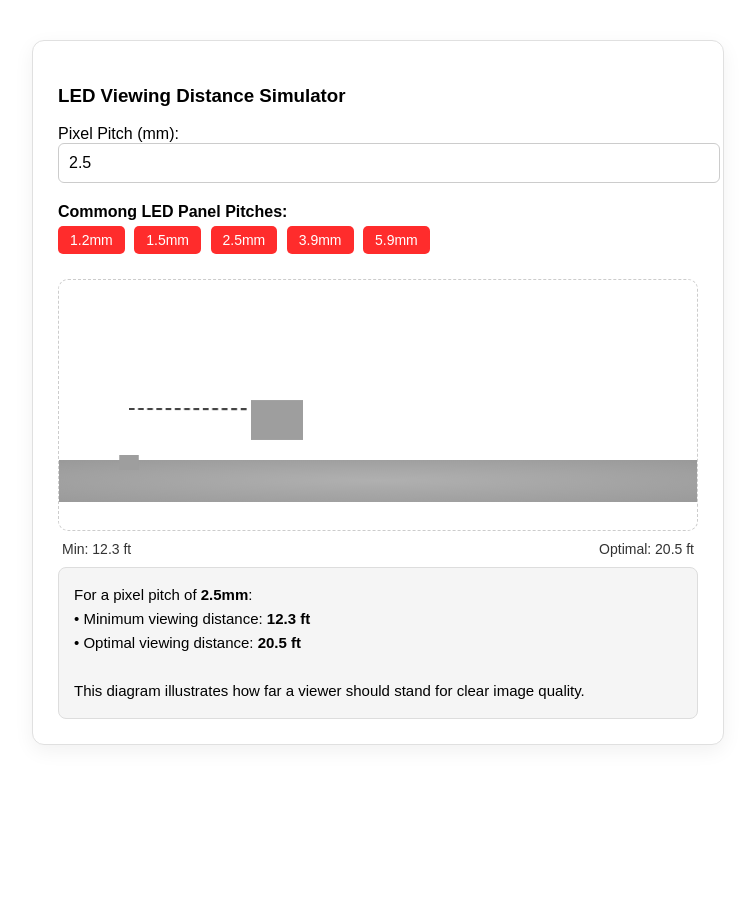
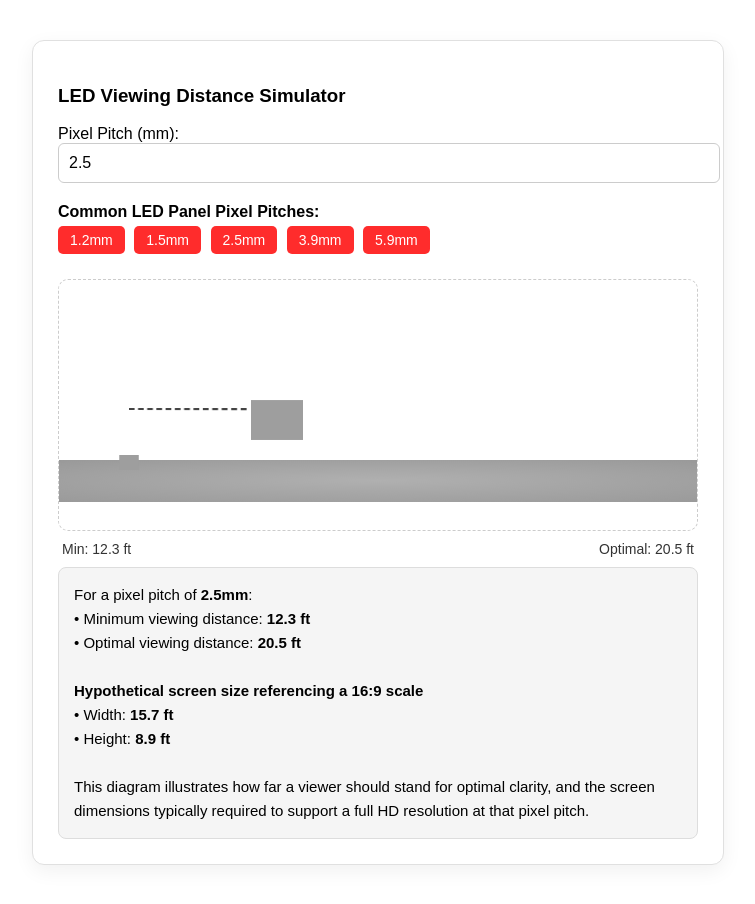
Before and after one commit to JemarDeleon/ViewingDistanceCalculator, a plain HTML site: page index.html in a window 1280 px wide. Shown: the whole page, without its empty margins (262-1017 px from the left). Before the commit the page ends 800 px from the top, so only its background shows below. Drawn offline with Linux system fonts and the light colour scheme; grey boxes are pictures that could not be loaded.

Commit message:
Update index.html

```diff
--- a/index.html
+++ b/index.html
@@ -1,4 +1,5 @@
 <!DOCTYPE html>
+
 
 <div class="led-3d-simulator">
   <h3>LED Viewing Distance Simulator</h3>
@@ -6,7 +7,7 @@
   <label for="pixelPitch">Pixel Pitch (mm):</label>
   <input type="number" id="pixelPitch" value="2.5" step="0.1" oninput="updateDiagram()" />
   <div class="presets">
-  <strong>Commong LED Panel Pitches:<br></strong>
+  <strong>Common LED Panel Pixel Pitches:<br></strong>
   <button onclick="setPreset(1.2)">1.2mm</button>
   <button onclick="setPreset(1.5)">1.5mm</button>
   <button onclick="setPreset(2.5)">2.5mm</button>
@@ -155,27 +156,36 @@
 </style>
 
 <script>
-    function setPreset(value) {
-  document.getElementById("pixelPitch").value = value;
-  updateDiagram();
-}
+  function setPreset(value) {
+    document.getElementById("pixelPitch").value = value;
+    updateDiagram();
+  }
 
   function updateDiagram() {
     const pitch = parseFloat(document.getElementById("pixelPitch").value);
     if (isNaN(pitch) || pitch <= 0) return;
 
+    // Calculate distances
     const minFeet = (pitch * 1.5 * 3.281).toFixed(1);
-    const optFeet = (pitch * 2.5 * 3.281).toFixed(1);
+    const optFeetRaw = pitch * 2.5 * 3.281;
+    const optFeet = optFeetRaw.toFixed(1);
 
-    const scale = 6; // 1 foot = 6px (adjust if needed)
-    const optPx = pitch * 2.5 * 3.281 * scale;
+    // For diagram positioning
+    const scale = 6;
+    const optPx = optFeetRaw * scale;
 
     const viewer = document.getElementById("viewer3d");
     const line = document.getElementById("line3d");
 
-    viewer.style.left = `${optPx + 70}px`; // 70 = screen offset
+    viewer.style.left = `${optPx + 70}px`;
     line.style.left = `70px`;
     line.style.width = `${optPx}px`;
+
+    // 🎯 Estimate screen size for a full HD resolution (1920x1080)
+    const horizontalPixels = 1920;
+    const verticalPixels = 1080;
+    const screenWidthFeet = ((horizontalPixels * pitch) / 304.8).toFixed(1);
+    const screenHeightFeet = ((verticalPixels * pitch) / 304.8).toFixed(1);
 
     document.getElementById("minLabel").textContent = `Min: ${minFeet} ft`;
     document.getElementById("optLabel").textContent = `Optimal: ${optFeet} ft`;
@@ -184,7 +194,11 @@
       For a pixel pitch of <strong>${pitch}mm</strong>:<br>
       • Minimum viewing distance: <strong>${minFeet} ft</strong><br>
       • Optimal viewing distance: <strong>${optFeet} ft</strong><br><br>
-      This diagram illustrates how far a viewer should stand for clear image quality.
+      <strong>Hypothetical screen size referencing a 16:9 scale</strong><br>
+      • Width: <strong>${screenWidthFeet} ft</strong><br>
+      • Height: <strong>${screenHeightFeet} ft</strong><br><br>
+      This diagram illustrates how far a viewer should stand for optimal clarity,
+      and the screen dimensions typically required to support a full HD resolution at that pixel pitch.
     `;
   }
 
```
